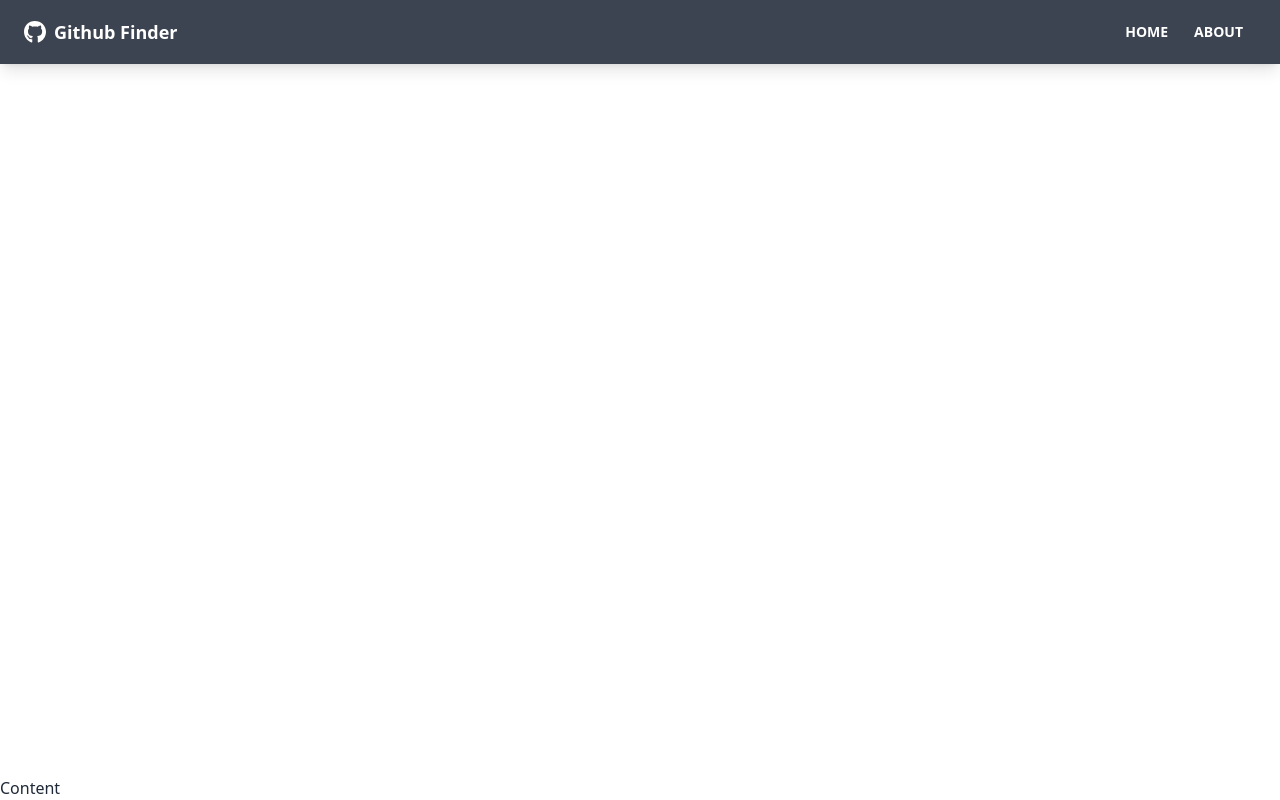
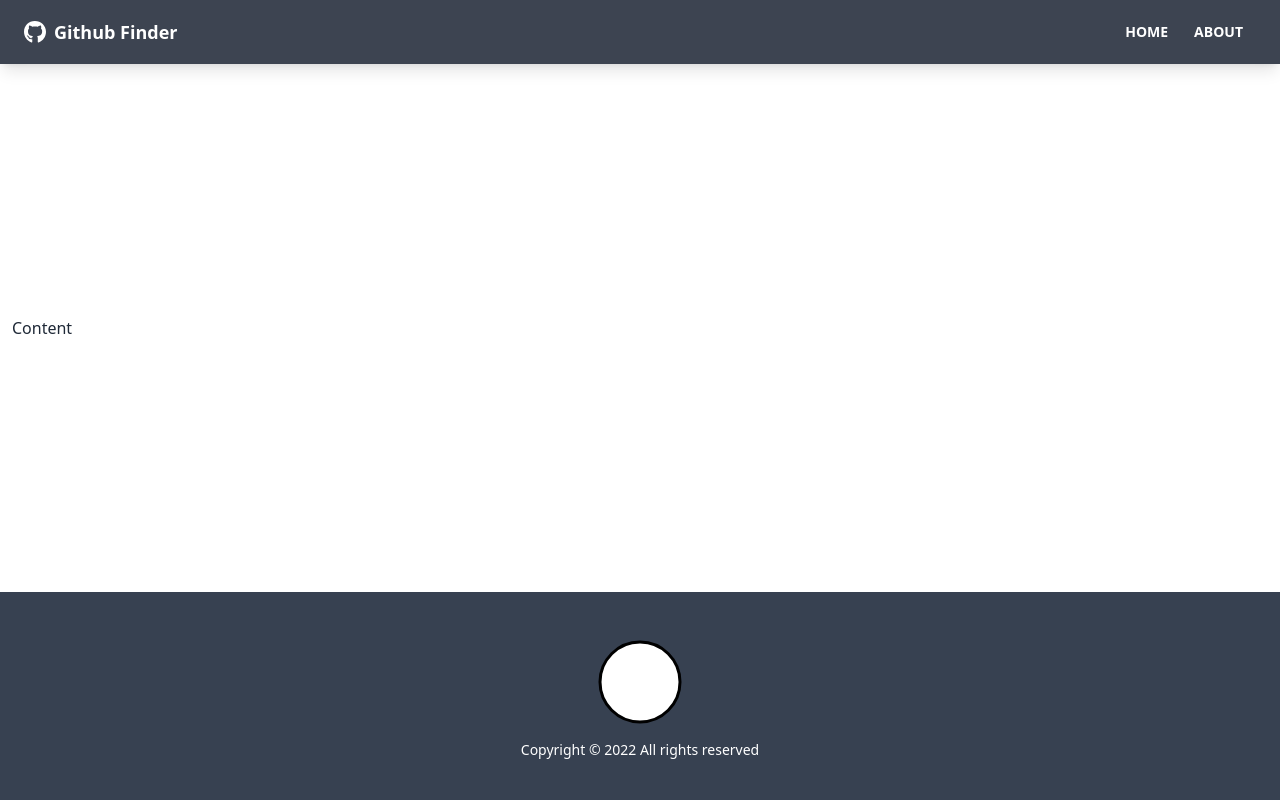
Before and after one commit to MiguelDominguezSanchez/github-finder, a React (Create React App) app: page / in a window 1280 px wide. Built offline with nearby package versions, Linux system fonts and the light colour scheme.

Commit message:
Footer Component

```diff
--- a/src/App.js
+++ b/src/App.js
@@ -1,5 +1,6 @@
 import { BrowserRouter as Router, Route } from 'react-router-dom'
 import Navbar from './components/layout/Navbar'
+import Footer from './components/layout/Footer'
 
 function App() {
 	return (
@@ -7,7 +8,9 @@
 			<div className='flex flex-col justify-between h-screen'>
 				<Navbar />
 
-				<main>Content</main>
+				<main className='container mx-auto px-3 pb-12'>Content</main>
+
+				<Footer />
 			</div>
 		</Router>
 	)
--- /dev/null
+++ b/src/components/layout/Footer.jsx
@@ -0,0 +1,24 @@
+function Footer() {
+	const footerYear = new Date().getFullYear()
+
+	return (
+		<footer className='footer p-10 bg-gray-700 text-primary-content footer-center'>
+			<div>
+				<svg height='100' width='100'>
+					<circle
+						cx='50'
+						cy='50'
+						r='40'
+						stroke='black'
+						stroke-width='3'
+						fill='white'
+					/>
+					Sorry, your browser does not support inline SVG.
+				</svg>
+				<p>Copyright &copy; {footerYear} All rights reserved</p>
+			</div>
+		</footer>
+	)
+}
+
+export default Footer
```
